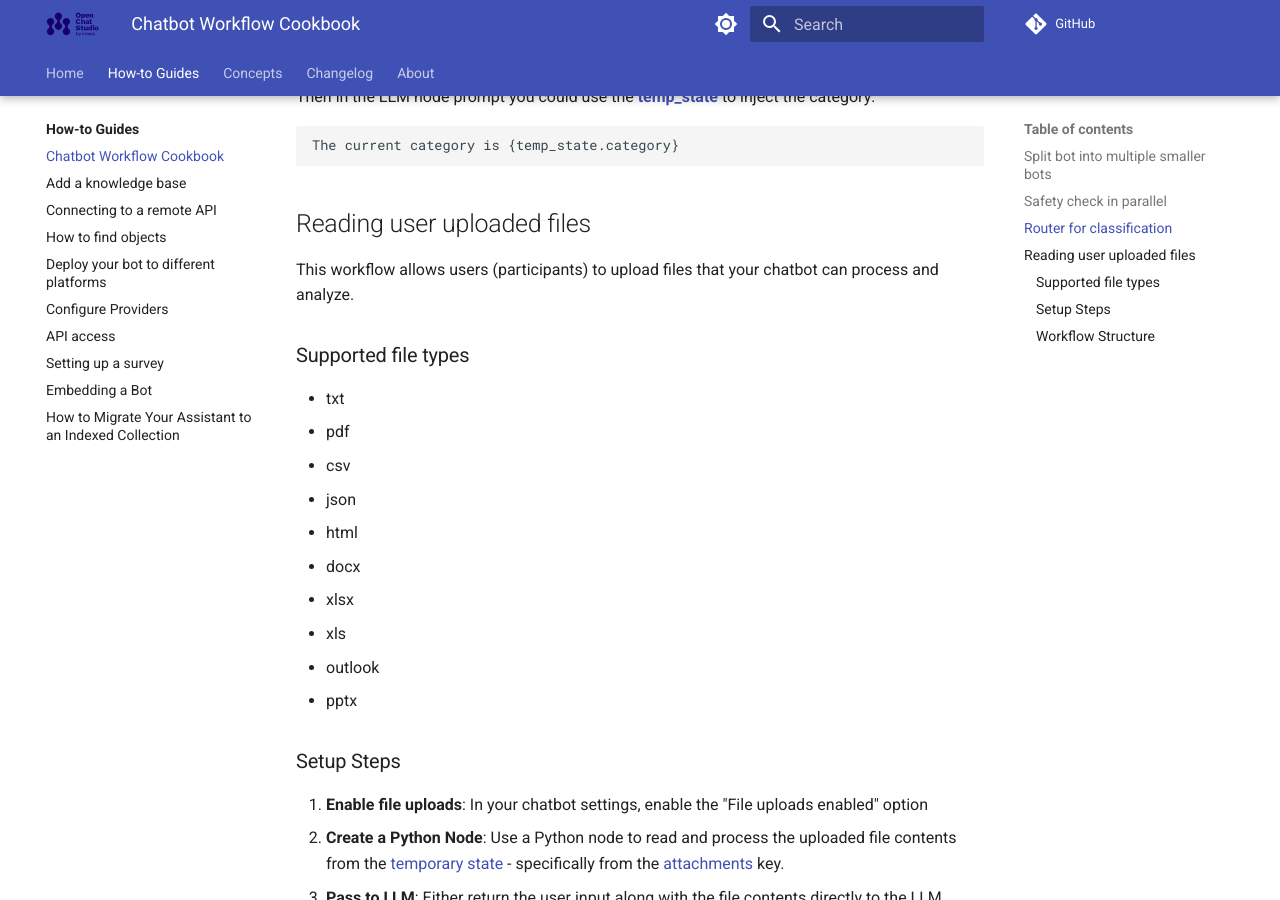
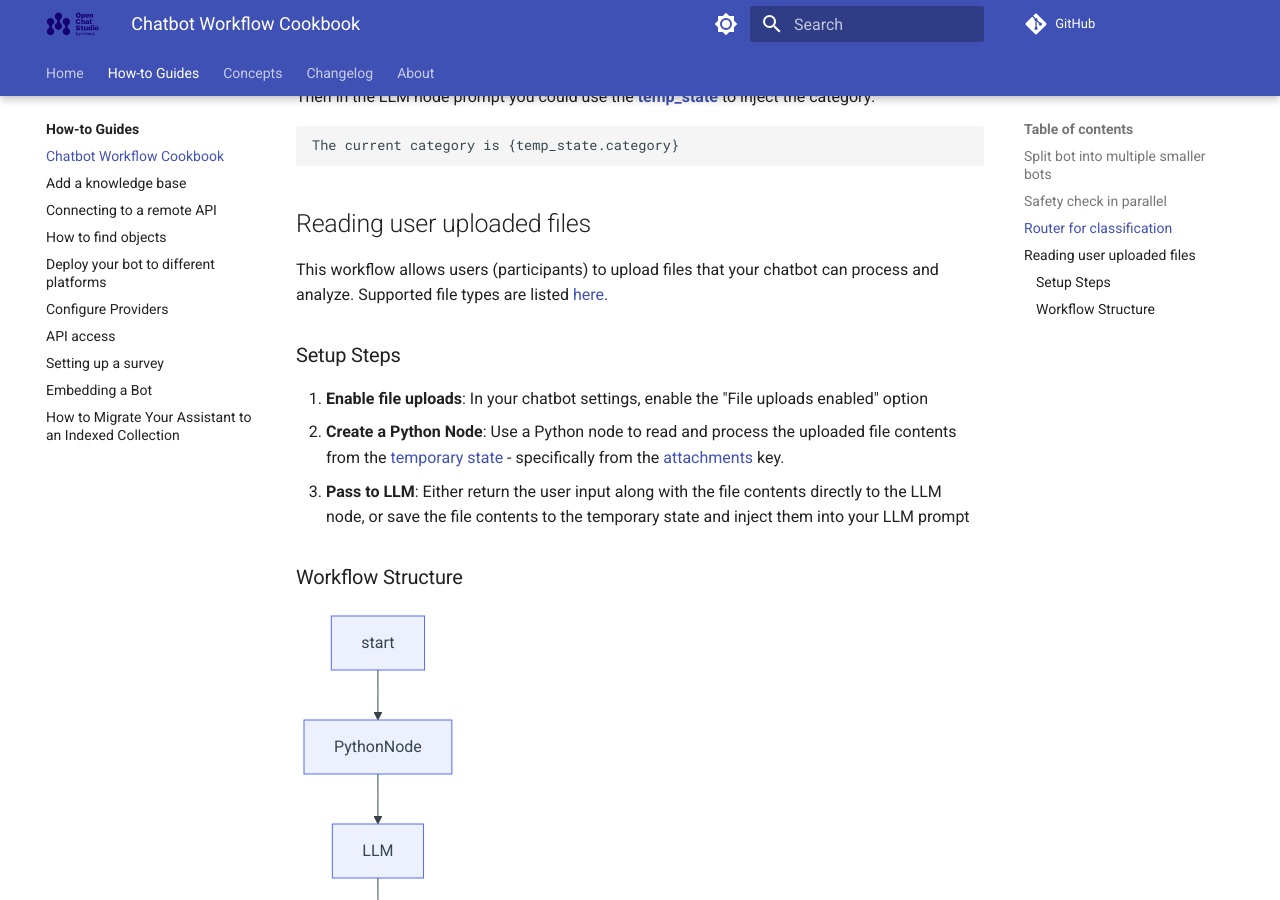
Before and after one commit to dimagi/open-chat-studio-docs, an MkDocs documentation site: the page built from docs/how-to/workflow_cookbook.md, in a window 1280 px wide and 900 px high, scrolled down 2418 px. Built offline with MkDocs 1.6.1 and Material for MkDocs 9.7.7, drawn with Linux system fonts in a browser that asks for light colours; a script that is not in the unit is left out; comment, search, counter and statistics services are not loaded.

Commit message:
Move supported file types to the correct place

```diff
--- a/docs/how-to/workflow_cookbook.md
+++ b/docs/how-to/workflow_cookbook.md
@@ -72,19 +72,7 @@ The current category is {temp_state.category}
 
 ## Reading user uploaded files
 
-This workflow allows users (participants) to upload files that your chatbot can process and analyze.
-
-### Supported file types
-- txt
-- pdf
-- csv
-- json
-- html
-- docx
-- xlsx
-- xls
-- outlook
-- pptx
+This workflow allows users (participants) to upload files that your chatbot can process and analyze. Supported file types are listed [here][code_node_supported_file_types].
 
 ### Setup Steps
 
```
Also changed, not shown: other parts of docs/how-to/workflow_cookbook.md (+1 -0 lines), docs/concepts/pipelines/nodes.md (+10 -6 lines).
